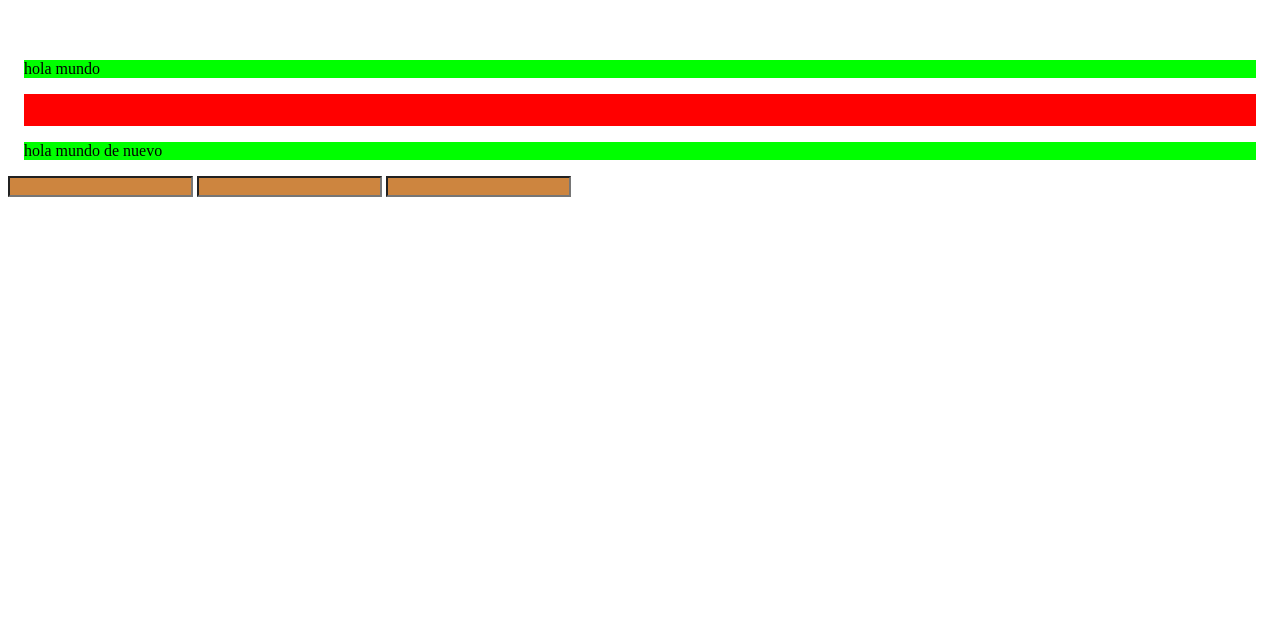
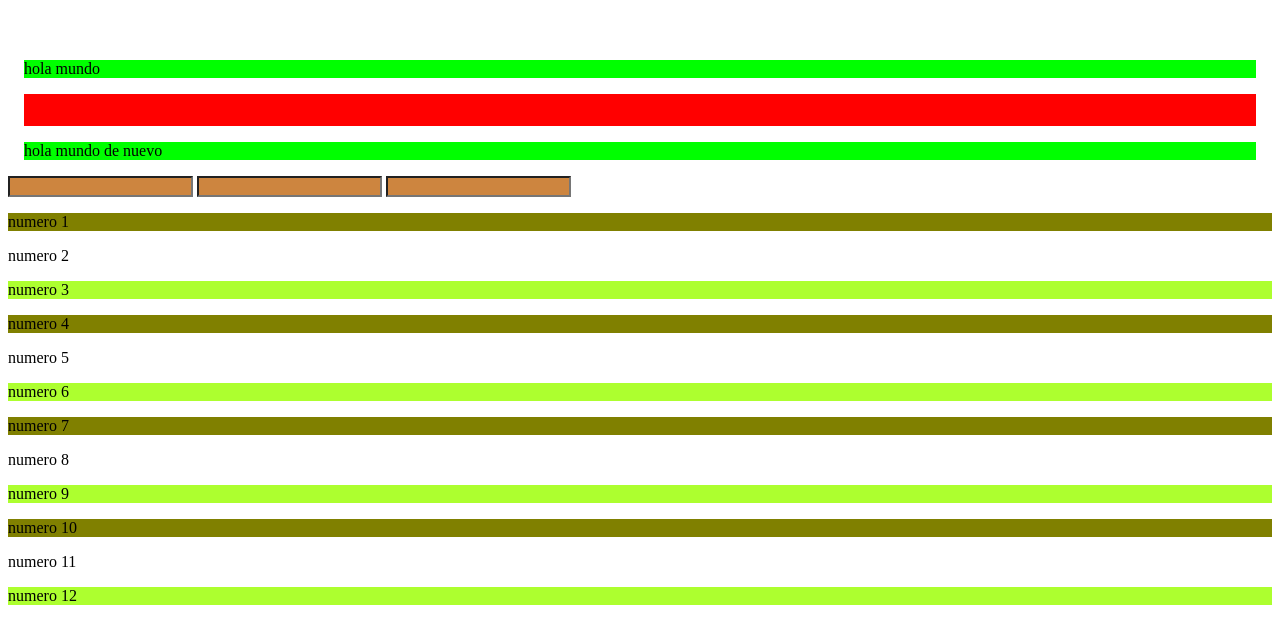
Before and after one commit to jordyaguero/datos-css3-ED, a plain HTML site: page pseudoclases.html in a window 1280 px wide. Shown: the part 1594-2215 px from the top of the page. Before the commit the page ends 1799 px from the top, so only its background shows below. Drawn offline with Linux system fonts and the light colour scheme.

Commit message:
pseudoclases child

```diff
--- a/pseudoclases.html
+++ b/pseudoclases.html
@@ -87,6 +87,36 @@
         range:out-of-range {
             background: #222;
         }
+        /*
+        div p:first-child {
+            background: red;
+        }
+
+        div p:last-child {
+            background: blue;
+        }
+        */
+        /*
+        div p:nth-child(3) {
+            background: yellow;
+        }
+        */
+        /*
+        even:pares, odd: impares
+        div p:nth-child(even) {
+            background: peru;
+        }
+        */
+
+        div p:nth-child(3n-2) {
+            /* n es un multiplicador que comienza de 0*/
+            background: olive;
+        }
+
+        div p:nth-last-child(3n-2) {
+            /* n es un multiplicador que comienza de 0*/
+            background: greenyellow;
+        }
     </style>
 </head>
 
@@ -137,6 +167,38 @@
         * out-of-range
     -->
 
+    <!--
+        pseudocalses child
+
+        hay 3 formas de child
+
+        * mediante palabras
+        * mediandte numeros
+        * mediante combinaciones
+        * :last-child
+        * :first-child
+        * :nth-child()
+        * :nth-last-child() -> comienza desde abajo
+        * :only-child()  -> solo funciona cuando hay un unico elemento
+
+        * nota: nht-child lo que busca es hijos, no elementos
+    -->
+
+    <div>
+        <p>numero 1</p>
+        <p>numero 2</p>
+        <p>numero 3</p>
+        <p>numero 4</p>
+        <p>numero 5</p>
+        <p>numero 6</p>
+        <p>numero 7</p>
+        <p>numero 8</p>
+        <p>numero 9</p>
+        <p>numero 10</p>
+        <p>numero 11</p>
+        <p>numero 12</p>
+    </div>
+
 </body>
 
 </html>
```
